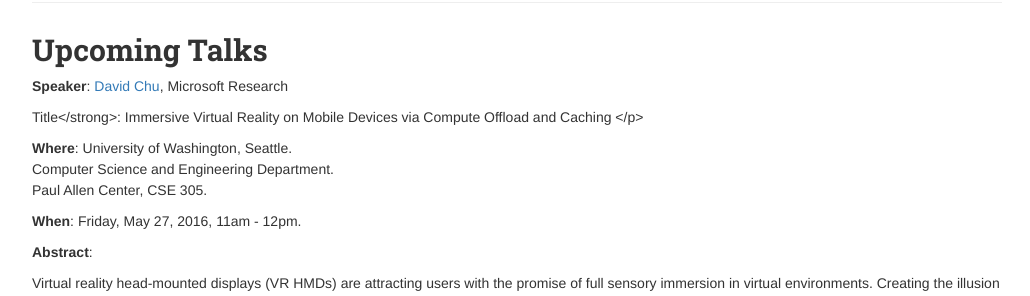
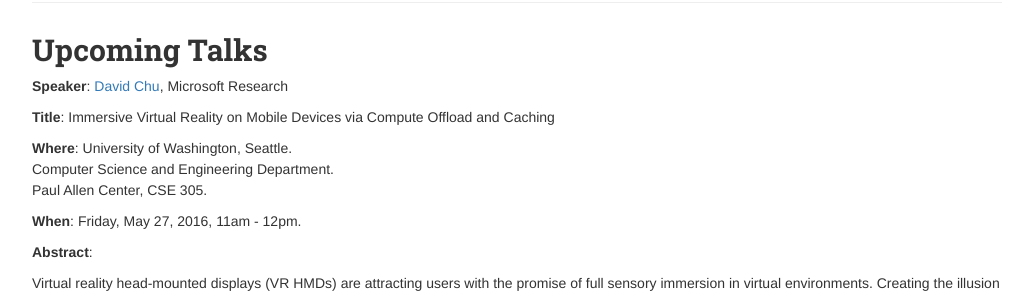
Before and after one commit to uwdb/website, a Jekyll site: the page built from nwds/nwds.markdown, in a window 1280 px wide and 900 px high. Shown: the part 326-622 px from the top of the window, without its empty margins (123-1153 px from the left). Built offline with Jekyll 4.4.1, drawn with Linux system fonts in a browser that asks for light colours; nearby versions of some CDN libraries.

Commit message:
Fixed typo

```diff
--- a/nwds/nwds.markdown
+++ b/nwds/nwds.markdown
@@ -19,7 +19,7 @@ ___
 <p><a name="david_chu_05_27_16"></a>
 <strong>Speaker</strong>: <a href="http://www.bawakayi.com/davidchu/">David Chu</a>, Microsoft Research</p>
 
-<p><string>Title</strong>:
+<p><strong>Title</strong>:
 Immersive Virtual Reality on Mobile Devices via Compute Offload and Caching
 </p>
 
```
